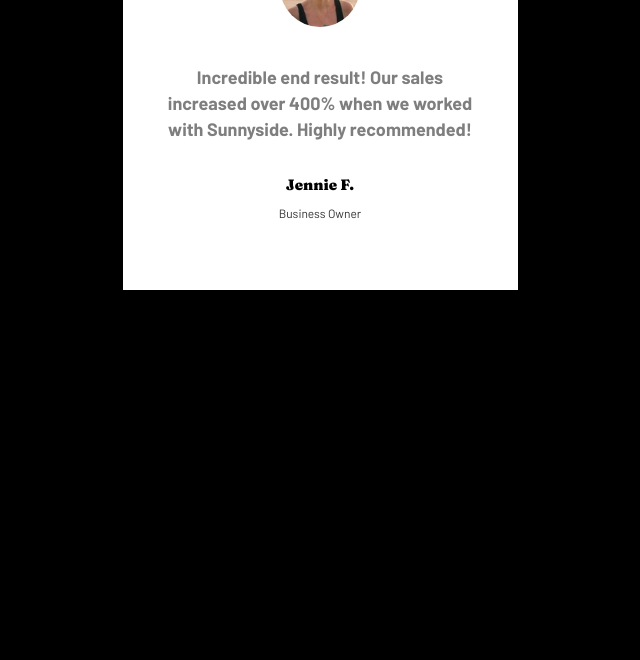
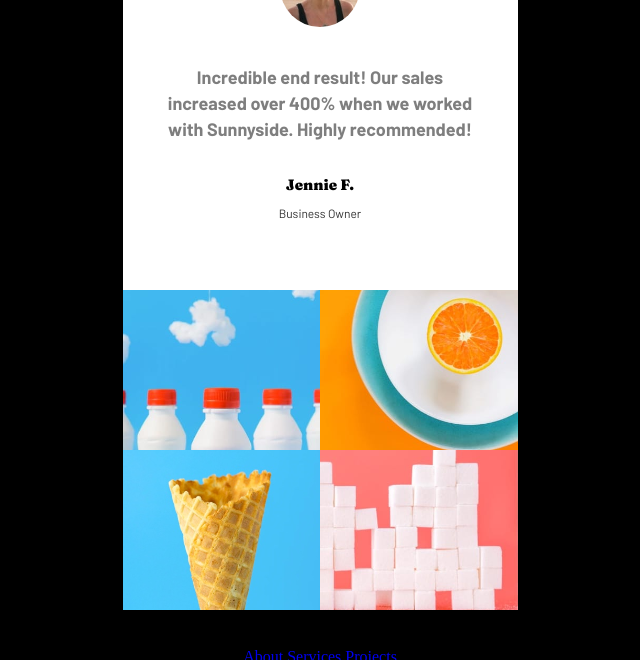
Before and after one commit to nehapatlolla/sunnyside-agency-landing-page-main, a plain HTML site: page mobile.html in a window 1280 px wide. Shown: the part 3795-4455 px from the top of the page, without its empty margins (320-960 px from the left). Before the commit the page ends 4085 px from the top, so only its background shows below. Drawn offline with Linux system fonts and the light colour scheme.

Commit message:
grid and flex changes

```diff
--- a/mobile.html
+++ b/mobile.html
@@ -217,6 +217,37 @@
         font-size: 18px;
         padding: 15px;
       }
+      .footer {
+        width: 100%;
+        height: 60vh;
+        text-align: center;
+      }
+      .footer > .images {
+        display: flex;
+        flex-wrap: wrap;
+        justify-content: space-around;
+        margin-bottom: 20px;
+      }
+      .footer-image {
+        width: 50%;
+        height: 20vh;
+        background-size: cover;
+        background-repeat: no-repeat;
+        background-position: center;
+        background-blend-mode: multiply;
+      }
+      #milk-bottles {
+        background-image: url("images/mobile/image-gallery-milkbottles.jpg");
+      }
+      #orange-slice {
+        background-image: url("images/mobile/image-gallery-orange.jpg");
+      }
+      #cone {
+        background-image: url("images/mobile/image-gallery-cone.jpg");
+      }
+      #sugar-cubes {
+        background-image: url("images/mobile/image-gallery-sugar-cubes.jpg");
+      }
     </style>
   </head>
   <body>
@@ -299,7 +330,30 @@
           <div>Business Owner</div>
         </div>
       </section>
-      <footer></footer>
+      <footer class="footer">
+        <div class="images">
+          <div class="footer-image" id="milk-bottles"></div>
+          <div class="footer-image" id="orange-slice"></div>
+          <div class="footer-image" id="cone"></div>
+          <div class="footer-image" id="sugar-cubes"></div>
+        </div>
+        <div class="sunnyside">Sunny side</div>
+        <nav>
+          <a href="#">About</a>
+          <a href="#">Services</a>
+          <a href="#">Projects</a>
+        </nav>
+        <div class="icons">
+          <a href="#"><img src="images/icon-facebook.svg" alt="Facebook" /></a>
+          <a href="#"
+            ><img src="images/icon-instagram.svg" alt="Instagram"
+          /></a>
+          <a href="#"><img src="images/icon-twitter.svg" alt="Twitter" /></a>
+          <a href="#"
+            ><img src="images/icon-pinterest.svg" alt="Pinterest"
+          /></a>
+        </div>
+      </footer>
     </div>
   </body>
 </html>
```
